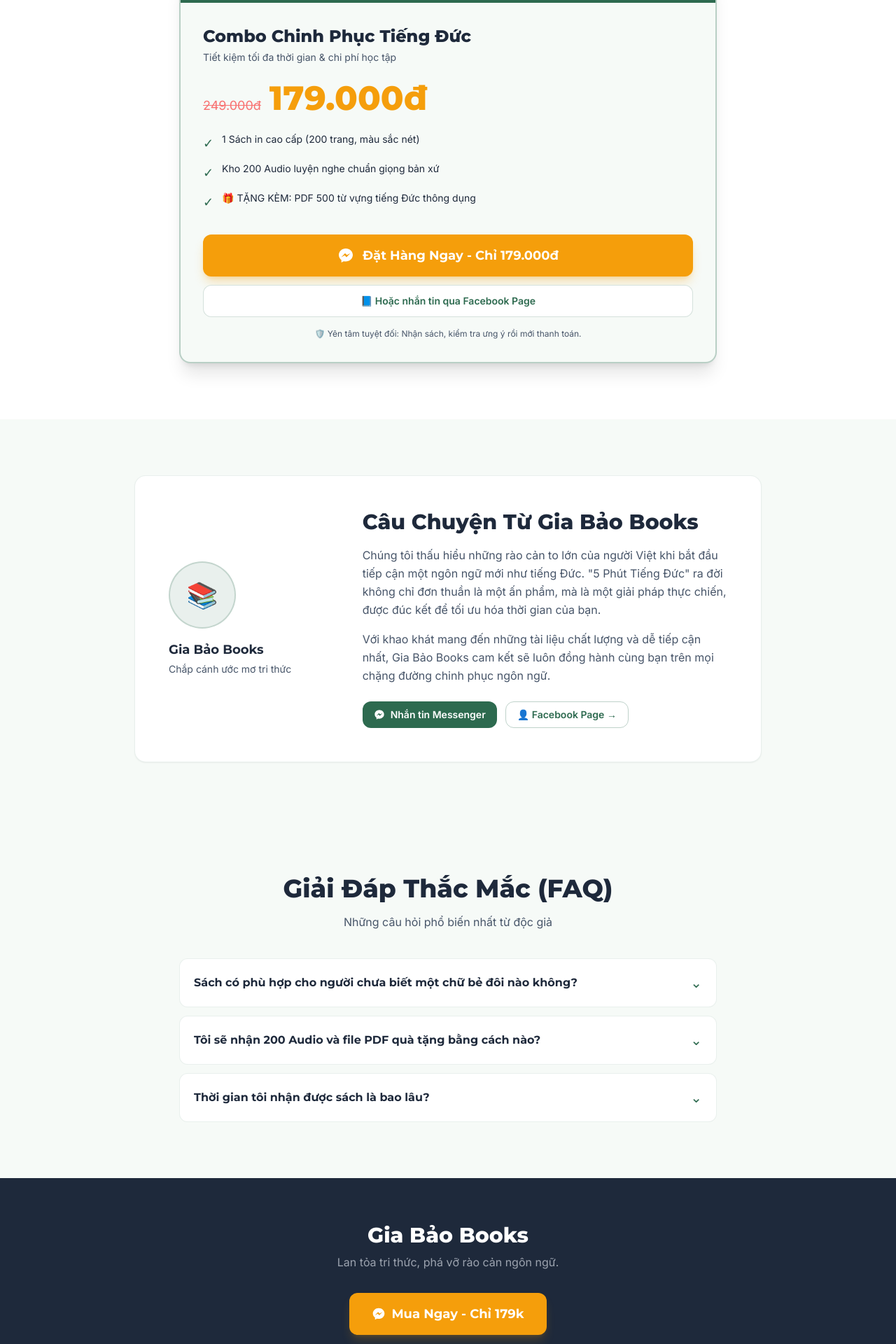
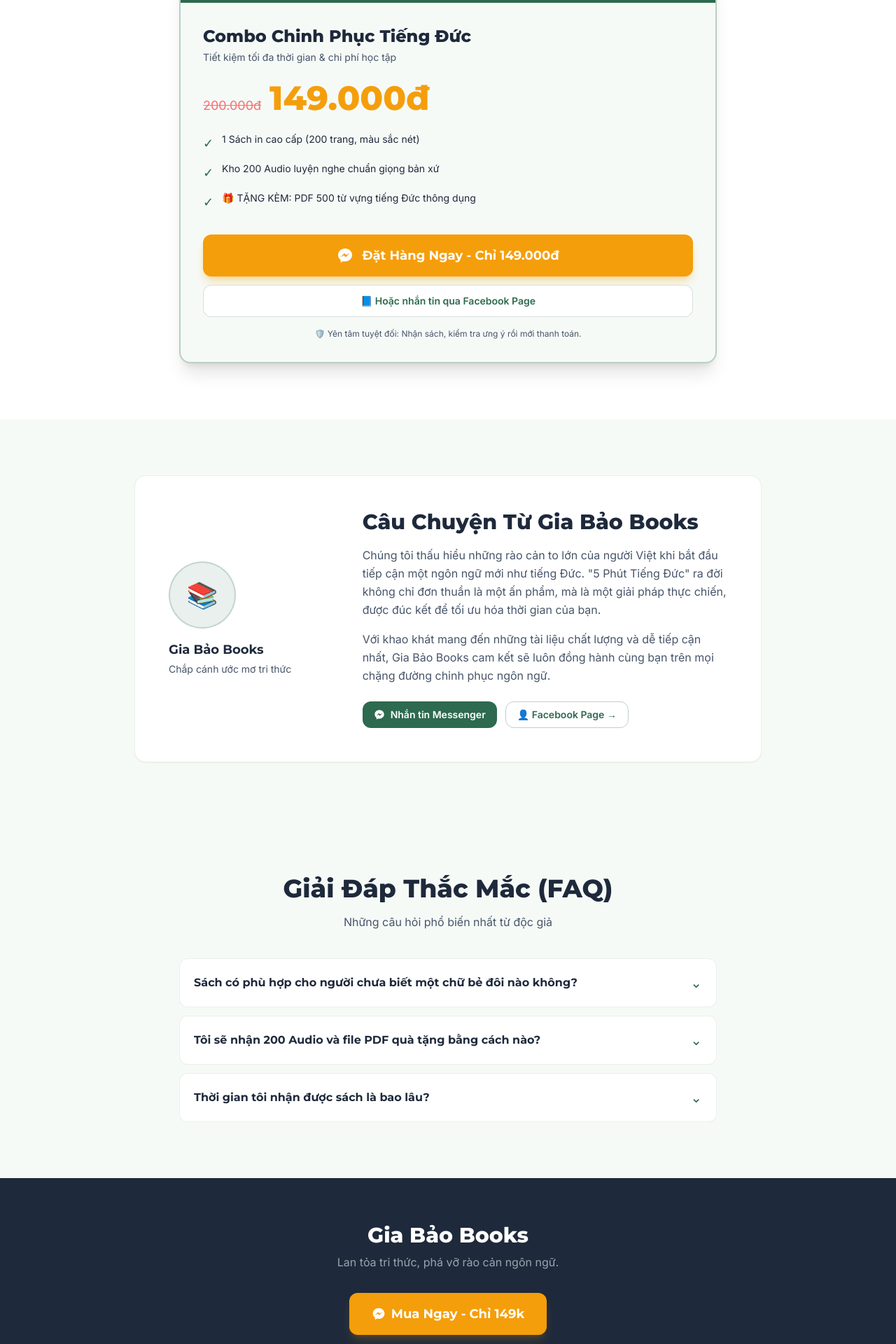
Before and after one commit to GiaBao72/5phut-page, a React (Vite) app: page / in a window 1280 px wide. Shown: the part 3160-5080 px from the top of the page at 70% size. Built offline with nearby package versions, Linux system fonts and the light colour scheme.

Commit message:
fix: update price 200k->149k

```diff
--- a/src/components/Footer.jsx
+++ b/src/components/Footer.jsx
@@ -16,7 +16,7 @@
               whileHover={{ scale: 1.05 }} whileTap={{ scale: 0.98 }}
               className="inline-flex items-center justify-center gap-2 bg-[#F59E0B] hover:bg-[#D97706] text-white font-montserrat font-bold text-lg px-8 py-4 rounded-xl shadow-lg shadow-[#F59E0B]/20 transition-all duration-200">
               <svg className="w-5 h-5" viewBox="0 0 24 24" fill="currentColor"><path d="M12 2C6.477 2 2 6.145 2 11.243c0 2.908 1.438 5.504 3.688 7.2V22l3.374-1.853c.9.25 1.854.384 2.938.384 5.523 0 10-4.145 10-9.243S17.523 2 12 2zm1.007 12.453l-2.548-2.72-4.97 2.72 5.473-5.808 2.61 2.72 4.908-2.72-5.473 5.808z"/></svg>
-              Mua Ngay - Chỉ 179k
+              Mua Ngay - Chỉ 149k
             </motion.a>
           </div>
         </motion.div>
--- a/src/components/Pricing.jsx
+++ b/src/components/Pricing.jsx
@@ -35,8 +35,8 @@
             <p className="text-[#475569] text-sm mb-6">Tiết kiệm tối đa thời gian &amp; chi phí học tập</p>
 
             <div className="flex items-baseline gap-3 mb-6">
-              <span className="text-red-400 line-through text-lg">249.000đ</span>
-              <span className="font-montserrat font-extrabold text-5xl text-[#F59E0B]">179.000đ</span>
+              <span className="text-red-400 line-through text-lg">200.000đ</span>
+              <span className="font-montserrat font-extrabold text-5xl text-[#F59E0B]">149.000đ</span>
             </div>
 
             <div className="space-y-3 mb-8">
@@ -54,7 +54,7 @@
               <svg className="w-6 h-6" viewBox="0 0 24 24" fill="currentColor">
                 <path d="M12 2C6.477 2 2 6.145 2 11.243c0 2.908 1.438 5.504 3.688 7.2V22l3.374-1.853c.9.25 1.854.384 2.938.384 5.523 0 10-4.145 10-9.243S17.523 2 12 2zm1.007 12.453l-2.548-2.72-4.97 2.72 5.473-5.808 2.61 2.72 4.908-2.72-5.473 5.808z"/>
               </svg>
-              Đặt Hàng Ngay - Chỉ 179.000đ
+              Đặt Hàng Ngay - Chỉ 149.000đ
             </motion.a>
 
             <motion.a href={FACEBOOK_LINK} target="_blank" rel="noopener noreferrer" whileHover={{ scale: 1.02 }}
```
